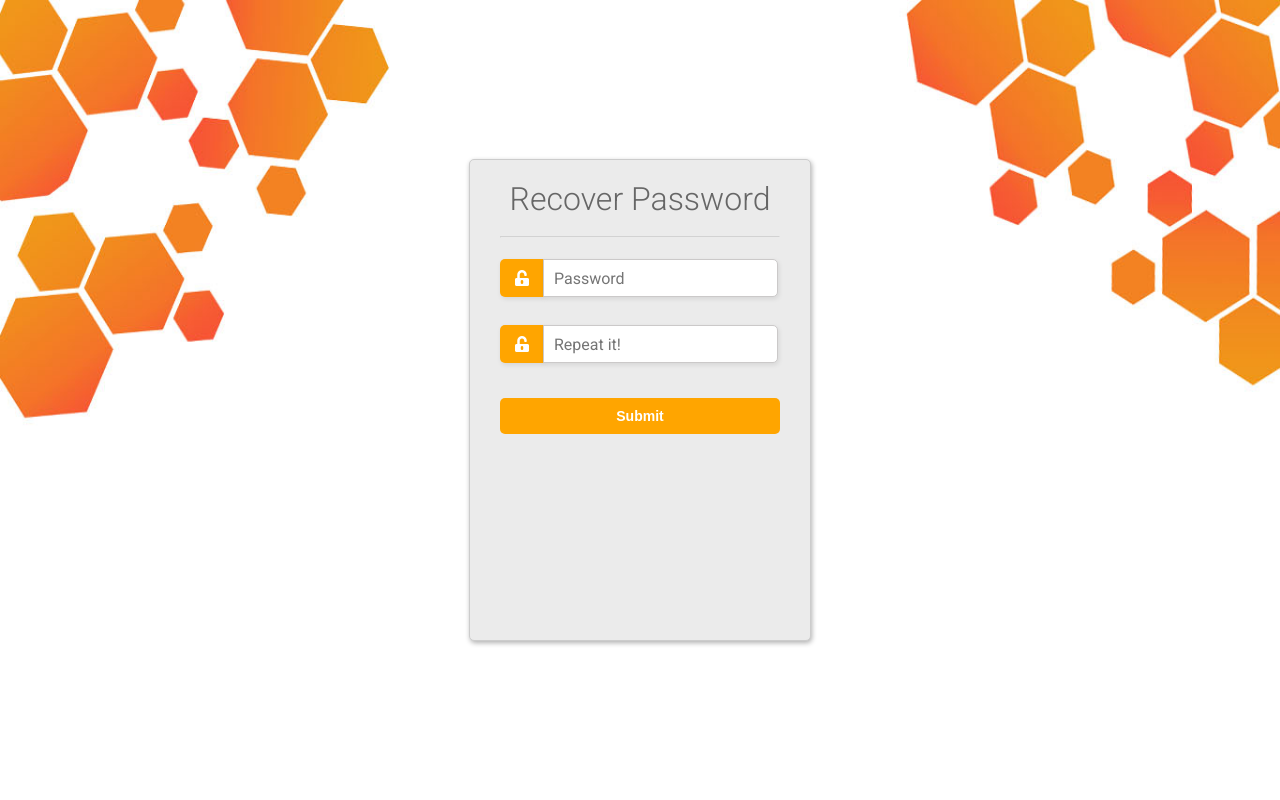
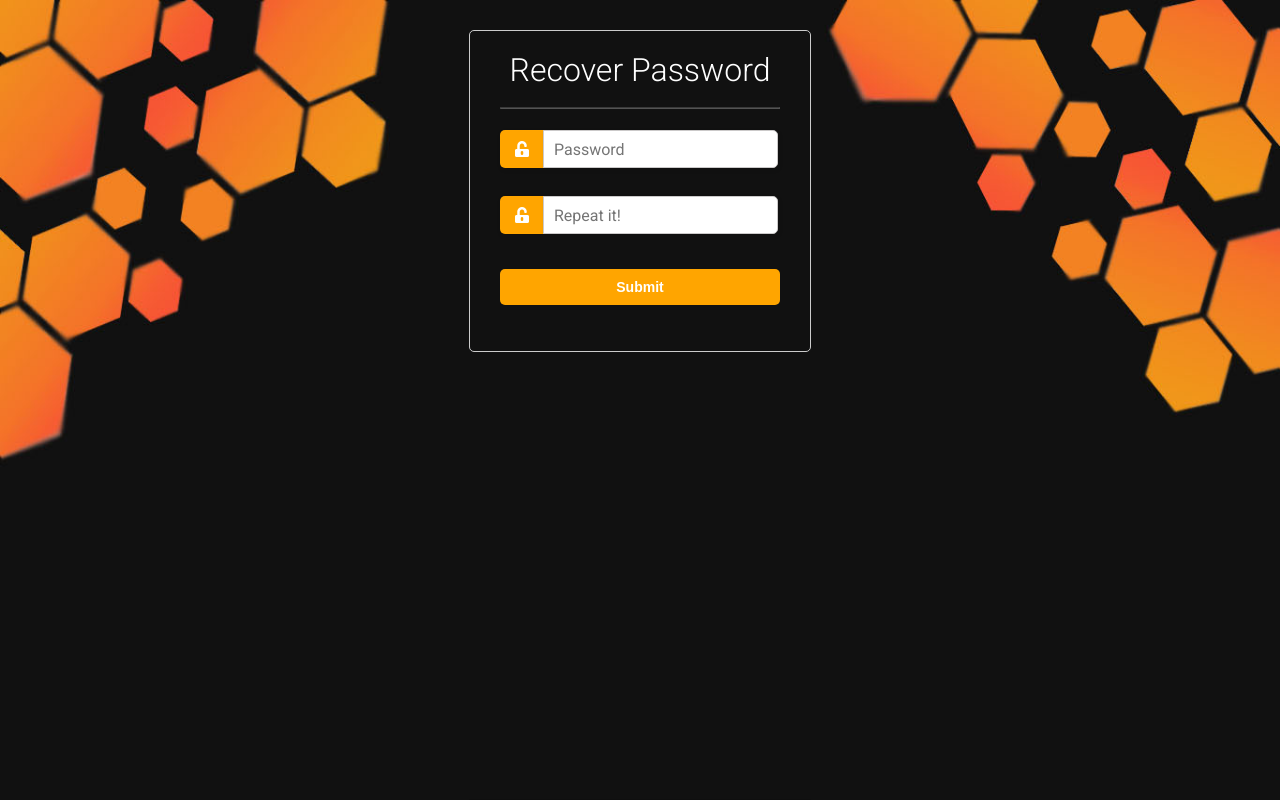
Before and after one commit to sajaddadgar/cando-back, a Spring app: template src/main/resources/templates/recover.html in a window 1280 px wide. Run offline with Thymeleaf, Linux system fonts and the light colour scheme; the template is opened without the code that fills it: most values are stand-ins (such as "Sample title", 1, 10 or a date in 2020); data that the repository does not hold is empty; some of the project's set-up classes (security, data sources, template engines, error pages and the like) are left out, and stand-ins take their place; some libraries are stand-ins or nearby versions.

Commit message:
Change some html

```diff
--- a/src/main/resources/templates/css/style.css
+++ b/src/main/resources/templates/css/style.css
@@ -7,6 +7,7 @@ body {
 }
 
 .middle {
+
     position: absolute;
     top: 50%;
     left: 50%;
@@ -16,7 +17,7 @@ body {
 .middle h1 {
     font-size: 100px;
     text-transform: uppercase;
-
+    margin-top: 500px;
     color: #2c3e50;
     background-image: url(../img/water-transparent-animation-3.jpg);
     -webkit-background-clip: text;
--- a/src/main/resources/templates/recover.html
+++ b/src/main/resources/templates/recover.html
@@ -5,24 +5,35 @@
     <link href="https://fonts.googleapis.com/css?family=Roboto:300,400,500,700" rel="stylesheet">
     <link crossorigin="anonymous" href="https://use.fontawesome.com/releases/v5.4.1/css/all.css"
           integrity="sha384-5sAR7xN1Nv6T6+dT2mhtzEpVJvfS3NScPQTrOxhwjIuvcA67KV2R5Jz6kr4abQsz" rel="stylesheet">
+    <link href="css/style.css" rel="stylesheet" type="text/css">
     <style>
       html, body {
       display: flex;
       justify-content: center;
       height: 100%;
-      background-image: url("img/changeBackground.jpg");
+          background-image: url("img/Untitle5d-1.jpg");
       background-repeat: no-repeat;
       background-position: right top;
       background-attachment: fixed;
       background-size: 100% 100%;
         }
-      body, div, h1, form, input, p {
+
+      body, div, h1, form, p {
       padding: 0;
       margin: 0;
       outline: none;
       font-family: Roboto, Arial, sans-serif;
       font-size: 16px;
-      color: #666;
+          color: white;
+      }
+
+      input {
+          padding: 0;
+          margin: 0;
+          outline: none;
+          font-family: Roboto, Arial, sans-serif;
+          font-size: 16px;
+          color: black;
       }
       h1 {
       padding: 10px 0;
@@ -39,13 +50,13 @@
       }
       .main-block {
       max-width: 340px;
-      min-height: 460px;
+          min-height: 300px;
       padding: 10px 0;
       margin: auto;
+          margin-top: 30px;
       border-radius: 5px;
       border: solid 1px #ccc;
-      box-shadow: 1px 2px 5px rgba(0,0,0,.31);
-      background: #ebebeb;
+
       }
       form {
       margin: 0 30px;
@@ -133,12 +144,14 @@
       color: #fff;
       }
       button:hover {
-      background: #26a9e0;
+          background: #c27c5e;
       }
 
     </style>
 </head>
 <body>
+<div>
+
     <div class="main-block">
         <h1>Recover Password</h1>
         <form action="/user/changepassword" method="post">
@@ -152,6 +165,8 @@
                 <button type="submit" value="change">Submit</button>
             </div>
         </form>
+
+    </div>
 </div>
 </body>
 </html>
```
Lines whose indentation alone changed are shown as unchanged.
